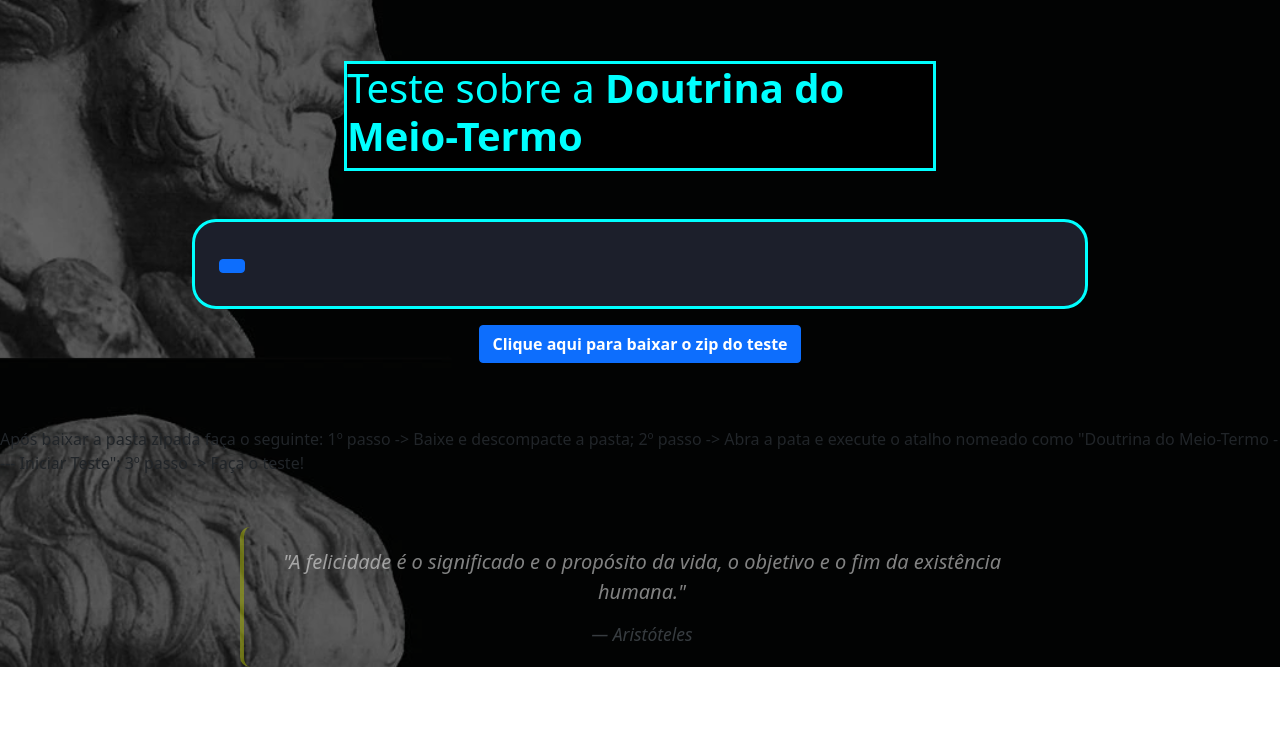
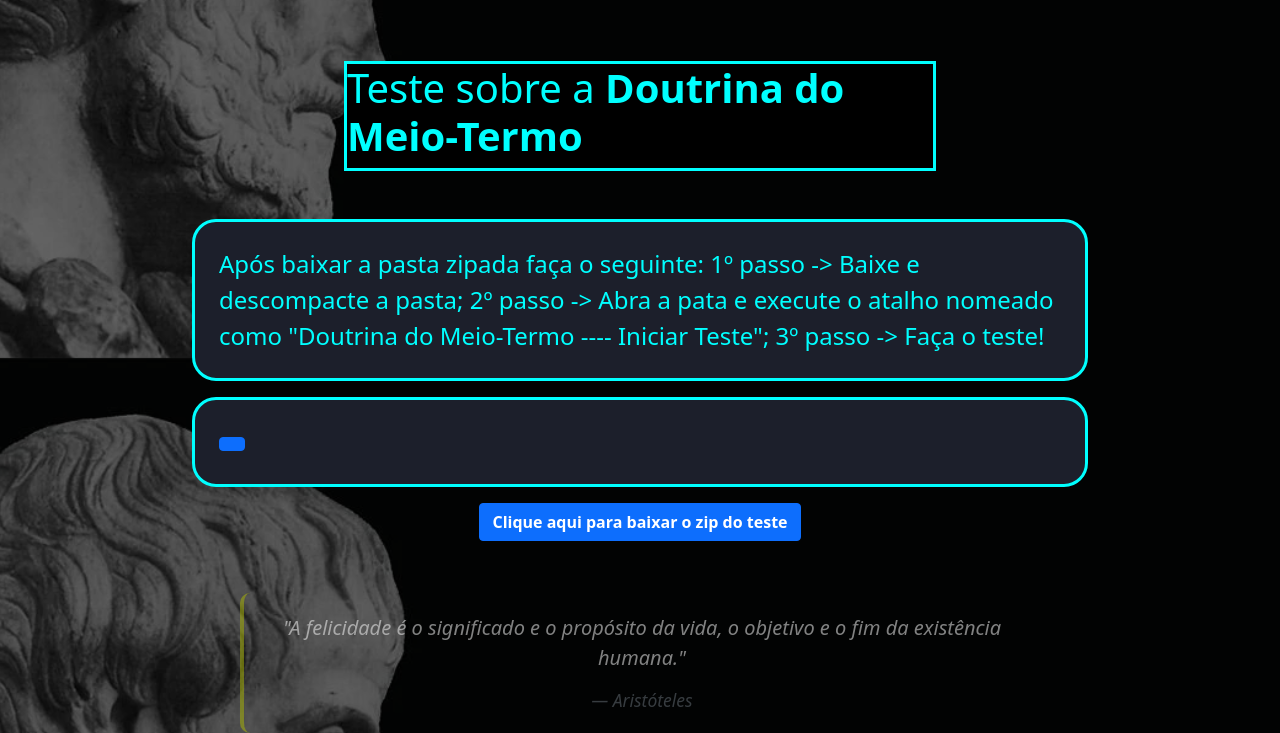
Before and after one commit to JuanPedroCMP/juanpedrocmp.github.io-filosofiaaristoteles, a plain HTML site: page index.html in a window 1280 px wide. Shown: the part 3642-4375 px from the top of the page. Before the commit the page ends 4309 px from the top, so only its background shows below. Drawn offline with nearby package versions, Linux system fonts and the light colour scheme; a script that the page names is missing.

Commit message:
Update index.html

```diff
--- a/index.html
+++ b/index.html
@@ -156,10 +156,9 @@
     </div>
 
     <div class="text">
+        <p class="text__paragraph"> Após baixar a pasta zipada faça o seguinte: 1º passo -> Baixe e descompacte a pasta; 2º passo -> Abra a pata e execute o atalho nomeado como "Doutrina do Meio-Termo ---- Iniciar Teste"; 3º passo -> Faça o teste!</p>
     <p class="text__paragraph">
         <a class="btn btn-primary" href="https://drive.google.com/file/d/1CvBW4_vmMW-pRounoWuDZ1EbI9pmJLQh/view?usp=sharing" role="button"><p><b>Clique aqui para baixar o zip do teste</b></p></a>
-        <br><br>
-        <p>Após baixar a pasta zipada faça o seguinte: 1º passo -> Baixe e descompacte a pasta; 2º passo -> Abra a pata e execute o atalho nomeado como "Doutrina do Meio-Termo ---- Iniciar Teste"; 3º passo -> Faça o teste!</p>
     </p>
     </div>
 
```
